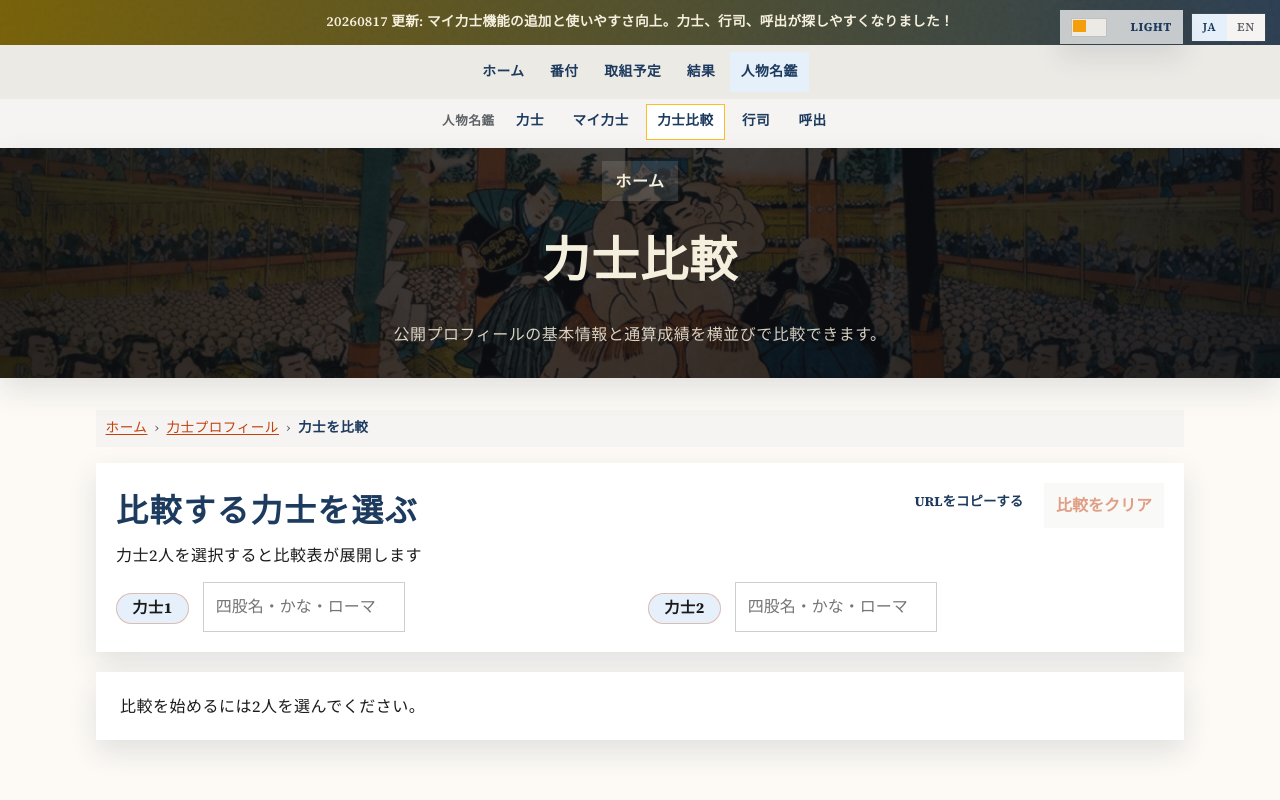
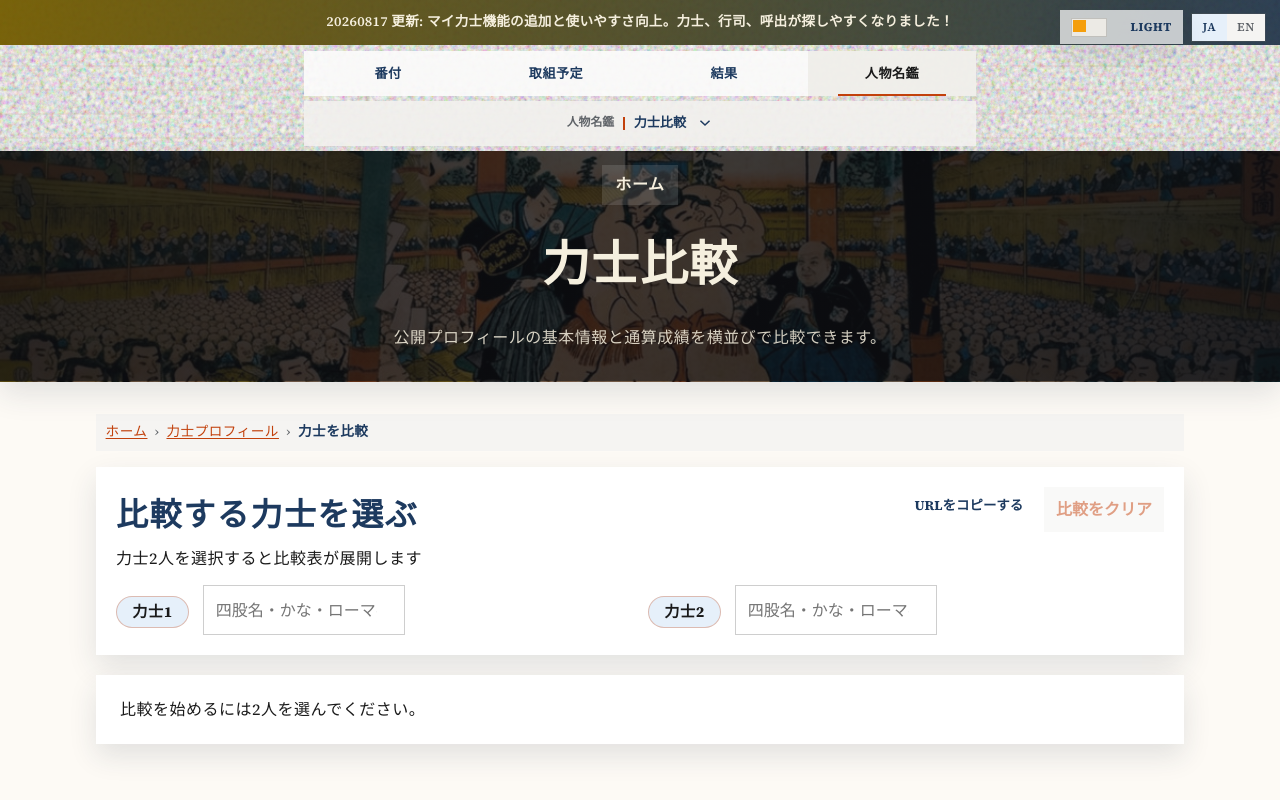
Before and after one commit to dai/o-sumo, a React (Vite) app: page /compare in a window 1280 px wide. Shown: the top 800 px of the page. Built offline with nearby package versions, Linux system fonts and the light colour scheme.

Commit message:
feat: modernize primary navigation

```diff
--- a/app/components/PrimaryNavigation.tsx
+++ b/app/components/PrimaryNavigation.tsx
@@ -1,3 +1,4 @@
+import { useEffect, useRef, useState, type KeyboardEvent } from 'react';
 import { Link, useLocation } from 'react-router-dom';
 import { useTranslation } from 'react-i18next';
 import { getArchiveRouteConfigForPathname } from '../lib/torikumi-routes';
@@ -11,9 +12,16 @@ type NavigationLink = {
   label: string;
 };
 
+function normalizePath(pathname: string): string {
+  if (pathname === '/') return pathname;
+  return pathname.replace(/\/+$/, '');
+}
+
 function isActive(pathname: string, target: string): boolean {
-  if (target === '/') return pathname === '/';
-  return pathname.startsWith(target.replace(/\/$/, ''));
+  const normalizedPathname = normalizePath(pathname);
+  const normalizedTarget = normalizePath(target);
+  if (normalizedTarget === '/') return normalizedPathname === '/';
+  return normalizedPathname === normalizedTarget || normalizedPathname.startsWith(`${normalizedTarget}/`);
 }
 
 function isDirectoryRoute(pathname: string): boolean {
@@ -25,8 +33,11 @@ export default function PrimaryNavigation({ placement = 'header' }: PrimaryNavig
   const { t } = useTranslation('common');
   const archive = getArchiveRouteConfigForPathname(location.pathname);
   const directoryActive = isDirectoryRoute(location.pathname);
+  const [directoryOpen, setDirectoryOpen] = useState(false);
+  const directoryTrayRef = useRef<HTMLDivElement>(null);
+  const directoryTriggerRef = useRef<HTMLButtonElement>(null);
+  const directoryPanelId = 'people-directory-navigation';
   const links: NavigationLink[] = [
-    { to: '/', label: t('global.nav.home') },
     { to: archive.banzukePath, label: t('global.nav.banzuke') },
     { to: archive.schedulePath, label: t('global.nav.schedule') },
     { to: archive.resultPath, label: t('global.nav.result') },
@@ -39,6 +50,31 @@ export default function PrimaryNavigation({ placement = 'header' }: PrimaryNavig
     { to: '/gyoji/', label: t('global.nav.gyoji') },
     { to: '/yobidashi/', label: t('global.nav.yobidashi') },
   ];
+  const currentDirectoryLink = directoryLinks.find((link) => isActive(location.pathname, link.to)) ?? directoryLinks[0];
+
+  useEffect(() => {
+    setDirectoryOpen(false);
+  }, [location.pathname]);
+
+  useEffect(() => {
+    if (!directoryOpen) return undefined;
+
+    const closeOnOutsidePointer = (event: PointerEvent) => {
+      if (event.target instanceof Node && !directoryTrayRef.current?.contains(event.target)) {
+        setDirectoryOpen(false);
+      }
+    };
+
+    document.addEventListener('pointerdown', closeOnOutsidePointer);
+    return () => document.removeEventListener('pointerdown', closeOnOutsidePointer);
+  }, [directoryOpen]);
+
+  const handleDirectoryKeyDown = (event: KeyboardEvent<HTMLDivElement>) => {
+    if (event.key !== 'Escape' || !directoryOpen) return;
+    event.preventDefault();
+    setDirectoryOpen(false);
+    directoryTriggerRef.current?.focus();
+  };
 
   return (
     <div className={`primary-navigation-shell primary-navigation-shell--${placement}`}>
@@ -58,8 +94,37 @@ export default function PrimaryNavigation({ placement = 'header' }: PrimaryNavig
         })}
       </nav>
       {directoryActive ? (
-        <nav className="directory-navigation" aria-label={t('global.directoryNavigation')}>
-          <span className="directory-navigation__label">{t('global.directoryNavigation')}</span>
+        <div
+          ref={directoryTrayRef}
+          className="directory-navigation-tray"
+          onKeyDown={handleDirectoryKeyDown}
+        >
+          <button
+            ref={directoryTriggerRef}
+            type="button"
+            className="directory-navigation-trigger"
+            aria-expanded={directoryOpen}
+            aria-controls={directoryPanelId}
+            onClick={() => setDirectoryOpen((open) => !open)}
+          >
+            <span className="directory-navigation-trigger__section">{t('global.directoryNavigation')}</span>
+            <span className="directory-navigation-trigger__separator" aria-hidden="true" />
+            <span className="directory-navigation-trigger__current">{currentDirectoryLink.label}</span>
+            <svg
+              className={`directory-navigation-trigger__icon${directoryOpen ? ' is-open' : ''}`}
+              viewBox="0 0 16 16"
+              aria-hidden="true"
+              focusable="false"
+            >
+              <path d="M4 6.25 8 10l4-3.75" />
+            </svg>
+          </button>
+          <nav
+            id={directoryPanelId}
+            className="directory-navigation"
+            aria-label={t('global.directoryNavigation')}
+            hidden={!directoryOpen}
+          >
             {directoryLinks.map((link) => {
               const active = isActive(location.pathname, link.to);
               return (
@@ -74,6 +139,7 @@ export default function PrimaryNavigation({ placement = 'header' }: PrimaryNavig
               );
             })}
           </nav>
+        </div>
       ) : null}
     </div>
   );
--- a/app/globals.css
+++ b/app/globals.css
@@ -722,30 +722,61 @@ th {
 }
 
 .primary-navigation {
-  display: flex;
-  align-items: center;
-  justify-content: center;
-  gap: 0.2rem;
-  padding: 0.45rem max(1rem, calc((100vw - 1180px) / 2));
-  overflow-x: auto;
-  background: var(--surface-container-high);
-  scrollbar-width: thin;
+  display: grid;
+  grid-template-columns: repeat(4, minmax(0, 1fr));
+  width: min(100%, 42rem);
+  min-height: 45px;
+  background: color-mix(in srgb, var(--surface-container-lowest) 82%, transparent);
+  -webkit-backdrop-filter: blur(18px);
+  backdrop-filter: blur(18px);
 }
 
 .primary-navigation__link {
-  flex: 0 0 auto;
-  padding: 0.45rem 0.7rem;
+  position: relative;
+  display: inline-flex;
+  min-width: 0;
+  min-height: 45px;
+  align-items: center;
+  justify-content: center;
+  padding: 0.35rem 0.9rem;
   color: var(--color-primary);
-  font-size: 0.86rem;
-  font-weight: 700;
-  white-space: nowrap;
+  font-size: 0.82rem;
+  font-weight: 600;
+  line-height: 1.15;
+  text-align: center;
+  text-wrap: balance;
+  transition:
+    color 160ms ease,
+    background-color 160ms ease;
 }
 
 .primary-navigation__link:hover,
+.primary-navigation__link:focus-visible {
+  color: var(--color-dark-text);
+  background: color-mix(in srgb, var(--surface-container-high) 58%, transparent);
+  text-decoration: none;
+}
+
 .primary-navigation__link.is-active {
-  color: var(--color-on-primary);
-  background: var(--color-primary-container);
+  color: var(--color-dark-text);
+  background: color-mix(in srgb, var(--surface-container-high) 72%, transparent);
   text-decoration: none;
+}
+
+.primary-navigation__link.is-active::after {
+  position: absolute;
+  right: 18%;
+  bottom: 0;
+  left: 18%;
+  height: 2px;
+  background: var(--color-secondary);
+  content: '';
+}
+
+.primary-navigation__link:focus-visible {
+  z-index: 1;
+  outline: 2px solid var(--color-secondary);
+  outline-offset: -2px;
 }
 
 #main-content:focus {
@@ -753,28 +784,20 @@ th {
 }
 
 @media (max-width: 768px) {
+  .primary-navigation-shell {
+    padding-inline: 0.4rem;
+  }
+
   .primary-navigation {
-    display: grid;
-    grid-template-columns: repeat(6, minmax(0, 1fr));
-    gap: 0.25rem;
-    padding: 0.5rem 0.65rem;
-    overflow-x: visible;
+    width: 100%;
   }
 
   .primary-navigation__link {
-    grid-column: span 2;
-    min-width: 0;
-    min-height: 44px;
-    display: inline-flex;
-    align-items: center;
-    justify-content: center;
-    text-align: center;
+    padding-inline: 0.2rem;
+    font-size: clamp(0.7rem, 3.1vw, 0.78rem);
     white-space: normal;
   }
 
-  .primary-navigation__link:nth-child(n + 4) {
-    grid-column: span 3;
-  }
 }
 
 @media (prefers-reduced-motion: reduce) {
@@ -867,78 +890,166 @@ th {
   }
 }
 
-/* People directory: a visible second level that avoids hover-only navigation. */
+/* People directory: a compact disclosure tray with an explicit current location. */
 .primary-navigation-shell {
-  background: var(--surface-container-high);
+  position: relative;
+  z-index: 60;
+  display: grid;
+  justify-items: center;
+  gap: 0.3rem;
+  padding: 0.35rem max(1rem, calc((100vw - 1180px) / 2));
+  background: transparent;
+}
+
+.directory-navigation-tray {
+  position: relative;
+  width: min(100%, 42rem);
+}
+
+.directory-navigation-trigger {
+  display: flex;
+  width: 100%;
+  min-height: 45px;
+  align-items: center;
+  justify-content: center;
+  gap: 0.55rem;
+  padding: 0.35rem 0.85rem;
+  border: 0;
+  border-radius: 0;
+  color: var(--color-primary);
+  background: color-mix(in srgb, var(--surface-container-low) 80%, transparent);
+  -webkit-backdrop-filter: blur(18px);
+  backdrop-filter: blur(18px);
+  cursor: pointer;
+  font: inherit;
+  text-align: center;
+  transition:
+    color 160ms ease,
+    background-color 160ms ease;
+}
+
+.directory-navigation-trigger:hover,
+.directory-navigation-trigger:focus-visible,
+.directory-navigation-trigger[aria-expanded='true'] {
+  color: var(--color-dark-text);
+  background: color-mix(in srgb, var(--surface-container-high) 76%, transparent);
+}
+
+.directory-navigation-trigger:focus-visible {
+  outline: 2px solid var(--color-secondary);
+  outline-offset: -2px;
+}
+
+.directory-navigation-trigger__section {
+  color: var(--color-muted);
+  font-size: 0.74rem;
+  font-weight: 600;
+}
+
+.directory-navigation-trigger__separator {
+  width: 2px;
+  height: 0.8rem;
+  background: var(--color-secondary);
+}
+
+.directory-navigation-trigger__current {
+  font-size: 0.82rem;
+  font-weight: 700;
+}
+
+.directory-navigation-trigger__icon {
+  width: 16px;
+  height: 16px;
+  margin-left: 0.15rem;
+  fill: none;
+  stroke: currentColor;
+  stroke-linecap: square;
+  stroke-linejoin: miter;
+  stroke-width: 1.5;
+  transition: transform 160ms ease;
+}
+
+.directory-navigation-trigger__icon.is-open {
+  transform: rotate(180deg);
 }
 
 .directory-navigation {
-  display: flex;
-  align-items: center;
-  justify-content: center;
-  gap: 0.35rem;
-  padding: 0.3rem max(1rem, calc((100vw - 1180px) / 2)) 0.5rem;
-  border-top: 1px solid var(--color-outline-variant);
-  background: var(--surface-container-low);
-  overflow-x: auto;
-  scrollbar-width: thin;
+  position: absolute;
+  z-index: 30;
+  top: calc(100% + 0.25rem);
+  left: 0;
+  display: grid;
+  grid-template-columns: repeat(5, minmax(0, 1fr));
+  width: 100%;
+  padding: 0.25rem;
+  background: color-mix(in srgb, var(--surface-container-lowest) 94%, transparent);
+  -webkit-backdrop-filter: blur(20px);
+  backdrop-filter: blur(20px);
+  box-shadow: 0 16px 44px color-mix(in srgb, var(--color-dark-text) 5%, transparent);
 }
 
-.directory-navigation__label {
-  flex: 0 0 auto;
-  margin-right: 0.25rem;
-  color: var(--color-muted);
-  font-size: 0.78rem;
-  font-weight: 800;
-  letter-spacing: 0.06em;
+.directory-navigation[hidden] {
+  display: none;
 }
 
 .directory-navigation__link {
-  flex: 0 0 auto;
+  position: relative;
   display: inline-flex;
+  min-width: 0;
+  min-height: 45px;
   align-items: center;
-  min-height: 36px;
-  padding: 0.3rem 0.65rem;
-  border: 1px solid transparent;
+  justify-content: center;
+  padding: 0.35rem 0.4rem;
   color: var(--color-primary);
-  font-size: 0.85rem;
-  font-weight: 700;
-  white-space: nowrap;
+  font-size: 0.78rem;
+  font-weight: 600;
+  line-height: 1.15;
+  text-align: center;
+  text-wrap: balance;
+  transition:
+    color 160ms ease,
+    background-color 160ms ease;
 }
 
 .directory-navigation__link:hover,
-.directory-navigation__link:focus-visible,
-.directory-navigation__link.is-active {
-  border-color: var(--color-secondary-light);
-  background: var(--surface-container-lowest);
-  color: var(--color-primary);
+.directory-navigation__link:focus-visible {
+  color: var(--color-dark-text);
+  background: color-mix(in srgb, var(--surface-container-high) 58%, transparent);
   text-decoration: none;
 }
 
-@media (max-width: 768px) {
+.directory-navigation__link.is-active {
+  color: var(--color-dark-text);
+  background: color-mix(in srgb, var(--surface-container-high) 72%, transparent);
+  text-decoration: none;
+}
+
+.directory-navigation__link.is-active::after {
+  position: absolute;
+  right: 20%;
+  bottom: 0;
+  left: 20%;
+  height: 2px;
+  background: var(--color-secondary);
+  content: '';
+}
+
+.directory-navigation__link:focus-visible {
+  z-index: 1;
+  outline: 2px solid var(--color-secondary);
+  outline-offset: -2px;
+}
+
+@media (max-width: 480px) {
   .directory-navigation {
-    display: grid;
     grid-template-columns: repeat(6, minmax(0, 1fr));
-    gap: 0.25rem;
-    padding: 0.5rem 0.65rem;
-    overflow-x: visible;
-  }
-
-  .directory-navigation__label {
-    grid-column: 1 / -1;
-    margin-right: 0;
   }
 
   .directory-navigation__link {
     grid-column: span 2;
-    min-width: 0;
-    min-height: 44px;
-    justify-content: center;
-    text-align: center;
-    white-space: normal;
   }
 
-  .directory-navigation__link:nth-of-type(n + 4) {
+  .directory-navigation__link:nth-child(n + 4) {
     grid-column: span 3;
   }
 }
```
Also changed, not shown: tasks/todo.md (+22 -0 lines), 1 other file (tests, documents, lock files or other folders). Lines whose indentation alone changed are shown as unchanged.
